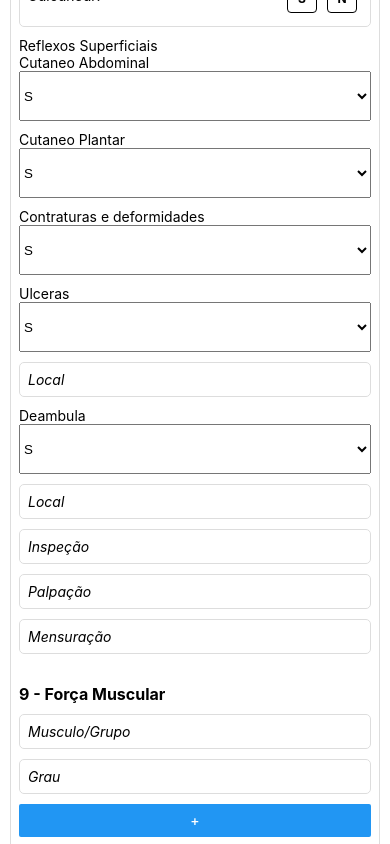
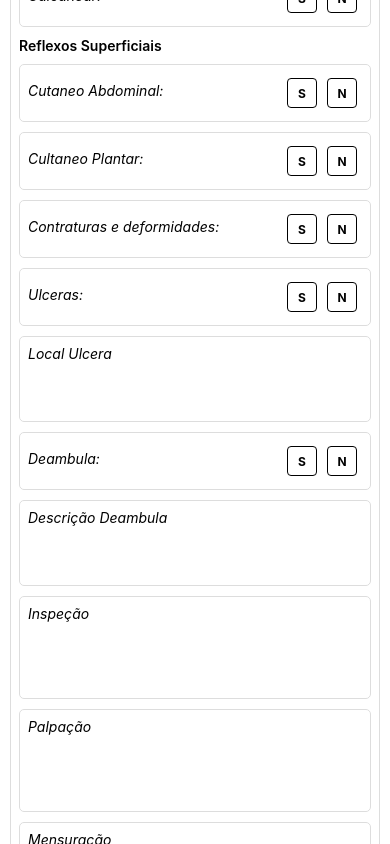
Before and after one commit to MateuzCabral/FisioterapiaAPP, a React Native app: screen / in a window 390 px wide. Shown: the part 3560-4404 px from the top of the page. Built offline with nearby package versions, Linux system fonts and the light colour scheme.

Commit message:
Add buttons

```diff
--- a/components/Prontuario/index.js
+++ b/components/Prontuario/index.js
@@ -213,7 +213,12 @@ const Prontuario = () => {
               </TouchableOpacity>
             </View>
           </View>
-          <TextInput style={styles.input} placeholder="Outros:" multiline numberOfLines={4} />
+          <TextInput
+            style={styles.input}
+            placeholder="Outros:"
+            multiline
+            numberOfLines={4}
+          />
         </View>
 
         <View style={styles.section}>
@@ -253,7 +258,9 @@ const Prontuario = () => {
           <TextInput style={styles.input} placeholder="Temp:"></TextInput>
           <TextInput
             style={styles.input}
-            placeholder="Exames Especificos:" multiline numberOfLines={5}
+            placeholder="Exames Especificos:"
+            multiline
+            numberOfLines={5}
           ></TextInput>
 
           <Text>Tonus Muscular</Text>
@@ -267,17 +274,25 @@ const Prontuario = () => {
 
           <TextInput
             style={styles.input}
-            multiline numberOfLines={5} placeholder="Distribuição topografica:"
+            multiline
+            numberOfLines={5}
+            placeholder="Distribuição topografica:"
           ></TextInput>
-          <TextInput style={styles.input} multiline numberOfLines={5} placeholder="Percepção:"></TextInput>
           <TextInput
             style={styles.input}
-            multiline numberOfLines={5} placeholder="Coordenação Dinamica e Estatica:"
+            multiline
+            numberOfLines={5}
+            placeholder="Percepção:"
+          ></TextInput>
+          <TextInput
+            style={styles.input}
+            multiline
+            numberOfLines={5}
+            placeholder="Coordenação Dinamica e Estatica:"
           ></TextInput>
 
           <Text style={styles.subText}>Reflexos Profundos</Text>
           <View style={styles.checkboxContainer}>
-
             {/* Tricipital */}
             <Text style={styles.label}>Triciptal:</Text>
             <View style={styles.checkInput}>
@@ -417,7 +432,8 @@ const Prontuario = () => {
                       ? styles.checkedText
                       : styles.uncheckedText
                   }
-                >S
+                >
+                  S
                 </Text>
               </TouchableOpacity>
               <TouchableOpacity
@@ -481,42 +497,220 @@ const Prontuario = () => {
             </View>
           </View>
 
+          <Text style={styles.subText}>Reflexos Superficiais</Text>
+          <View style={styles.checkboxContainer}>
+            {/* Calcanear */}
+            <Text style={styles.label}>Cutaneo Abdominal:</Text>
+            <View style={styles.checkInput}>
+              <TouchableOpacity
+                style={[
+                  styles.checkbox,
+                  isSelectedCuAb === "sim" ? styles.checked : styles.unchecked,
+                ]}
+                onPress={() => setIsSelectedCuAb("sim")}
+              >
+                <Text
+                  style={
+                    isSelectedCuAb === "sim"
+                      ? styles.checkedText
+                      : styles.uncheckedText
+                  }
+                >
+                  S
+                </Text>
+              </TouchableOpacity>
+              <TouchableOpacity
+                style={[
+                  styles.checkbox,
+                  isSelectedCuAb === "nao" ? styles.checked : styles.unchecked,
+                ]}
+                onPress={() => setIsSelectedCuAb("nao")}
+              >
+                <Text
+                  style={
+                    isSelectedCuAb === "nao"
+                      ? styles.checkedText
+                      : styles.uncheckedText
+                  }
+                >
+                  N
+                </Text>
+              </TouchableOpacity>
+            </View>
+          </View>
 
-          <Text>Reflexos Superficiais</Text>
-          <Text>Cutaneo Abdominal</Text>
-          <Picker style={styles.picker}>
-            <Picker.Item label="S" value="N" />
-            <Picker.Item label="N" value="S" />
-          </Picker>
-          <Text>Cutaneo Plantar</Text>
-          <Picker style={styles.picker}>
-            <Picker.Item label="S" value="N" />
-            <Picker.Item label="N" value="S" />
-          </Picker>
+          <View style={styles.checkboxContainer}>
+            {/* Calcanear */}
+            <Text style={styles.label}>Cultaneo Plantar:</Text>
+            <View style={styles.checkInput}>
+              <TouchableOpacity
+                style={[
+                  styles.checkbox,
+                  isSelectedCuPla === "sim" ? styles.checked : styles.unchecked,
+                ]}
+                onPress={() => setIsSelectedCuPla("sim")}
+              >
+                <Text
+                  style={
+                    isSelectedCuPla === "sim"
+                      ? styles.checkedText
+                      : styles.uncheckedText
+                  }
+                >
+                  S
+                </Text>
+              </TouchableOpacity>
+              <TouchableOpacity
+                style={[
+                  styles.checkbox,
+                  isSelectedCuPla === "nao" ? styles.checked : styles.unchecked,
+                ]}
+                onPress={() => setIsSelectedCuPla("nao")}
+              >
+                <Text
+                  style={
+                    isSelectedCuPla === "nao"
+                      ? styles.checkedText
+                      : styles.uncheckedText
+                  }
+                >
+                  N
+                </Text>
+              </TouchableOpacity>
+            </View>
+          </View>
 
-          <Text>Contraturas e deformidades</Text>
-          <Picker style={styles.picker}>
-            <Picker.Item label="S" value="N" />
-            <Picker.Item label="N" value="S" />
-          </Picker>
 
-          <Text>Ulceras</Text>
-          <Picker style={styles.picker}>
-            <Picker.Item label="S" value="N" />
-            <Picker.Item label="N" value="S" />
-          </Picker>
-          <TextInput style={styles.input} placeholder="Local"></TextInput>
+          <View style={styles.checkboxContainer}>
+            {/* Calcanear */}
+            <Text style={styles.label}>Contraturas e deformidades:</Text>
+            <View style={styles.checkInput}>
+              <TouchableOpacity
+                style={[
+                  styles.checkbox,
+                  isSelectedCon === "sim" ? styles.checked : styles.unchecked,
+                ]}
+                onPress={() => setIsSelectedCon("sim")}
+              >
+                <Text
+                  style={
+                    isSelectedCon === "sim"
+                      ? styles.checkedText
+                      : styles.uncheckedText
+                  }
+                >
+                  S
+                </Text>
+              </TouchableOpacity>
+              <TouchableOpacity
+                style={[
+                  styles.checkbox,
+                  isSelectedCon === "nao" ? styles.checked : styles.unchecked,
+                ]}
+                onPress={() => setIsSelectedCon("nao")}
+              >
+                <Text
+                  style={
+                    isSelectedCon === "nao"
+                      ? styles.checkedText
+                      : styles.uncheckedText
+                  }
+                >
+                  N
+                </Text>
+              </TouchableOpacity>
+            </View>
+          </View>
 
-          <Text>Deambula</Text>
-          <Picker style={styles.picker}>
-            <Picker.Item label="S" value="N" />
-            <Picker.Item label="N" value="S" />
-          </Picker>
-          <TextInput style={styles.input} placeholder="Local"></TextInput>
 
-          <TextInput style={styles.input} placeholder="Inspeção"></TextInput>
-          <TextInput style={styles.input} placeholder="Palpação"></TextInput>
-          <TextInput style={styles.input} placeholder="Mensuração"></TextInput>
+          <View style={styles.checkboxContainer}>
+            {/* Calcanear */}
+            <Text style={styles.label}>Ulceras:</Text>
+            <View style={styles.checkInput}>
+              <TouchableOpacity
+                style={[
+                  styles.checkbox,
+                  isSelectedUlc === "sim" ? styles.checked : styles.unchecked,
+                ]}
+                onPress={() => setIsSelectedUlc("sim")}
+              >
+                <Text
+                  style={
+                    isSelectedUlc === "sim"
+                      ? styles.checkedText
+                      : styles.uncheckedText
+                  }
+                >
+                  S
+                </Text>
+              </TouchableOpacity>
+              <TouchableOpacity
+                style={[
+                  styles.checkbox,
+                  isSelectedUlc === "nao" ? styles.checked : styles.unchecked,
+                ]}
+                onPress={() => setIsSelectedUlc("nao")}
+              >
+                <Text
+                  style={
+                    isSelectedUlc === "nao"
+                      ? styles.checkedText
+                      : styles.uncheckedText
+                  }
+                >
+                  N
+                </Text>
+              </TouchableOpacity>
+            </View>
+          </View>
+          <TextInput style={styles.input} multiline numberOfLines={4} placeholder="Local Ulcera"></TextInput>
+
+
+          <View style={styles.checkboxContainer}>
+            {/* Calcanear */}
+            <Text style={styles.label}>Deambula:</Text>
+            <View style={styles.checkInput}>
+              <TouchableOpacity
+                style={[
+                  styles.checkbox,
+                  isSelectedDeam === "sim" ? styles.checked : styles.unchecked,
+                ]}
+                onPress={() => setIsSelectedDeam("sim")}
+              >
+                <Text
+                  style={
+                    isSelectedDeam === "sim"
+                      ? styles.checkedText
+                      : styles.uncheckedText
+                  }
+                >
+                  S
+                </Text>
+              </TouchableOpacity>
+              <TouchableOpacity
+                style={[
+                  styles.checkbox,
+                  isSelectedDeam === "nao" ? styles.checked : styles.unchecked,
+                ]}
+                onPress={() => setIsSelectedDeam("nao")}
+              >
+                <Text
+                  style={
+                    isSelectedDeam === "nao"
+                      ? styles.checkedText
+                      : styles.uncheckedText
+                  }
+                >
+                  N
+                </Text>
+              </TouchableOpacity>
+            </View>
+          </View>
+          <TextInput style={styles.input} multiline numberOfLines={4} placeholder="Descrição Deambula"></TextInput>
+
+          <TextInput style={styles.input} multiline numberOfLines={5} placeholder="Inspeção"></TextInput>
+          <TextInput style={styles.input} multiline numberOfLines={5} placeholder="Palpação"></TextInput>
+          <TextInput style={styles.input} multiline numberOfLines={5} placeholder="Mensuração"></TextInput>
         </View>
 
         <View style={styles.section}>
```
